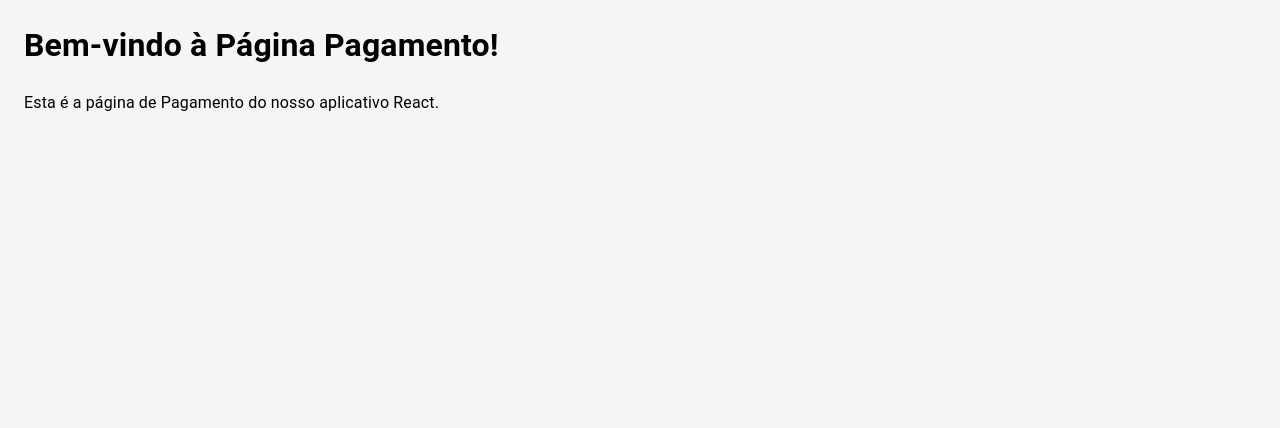
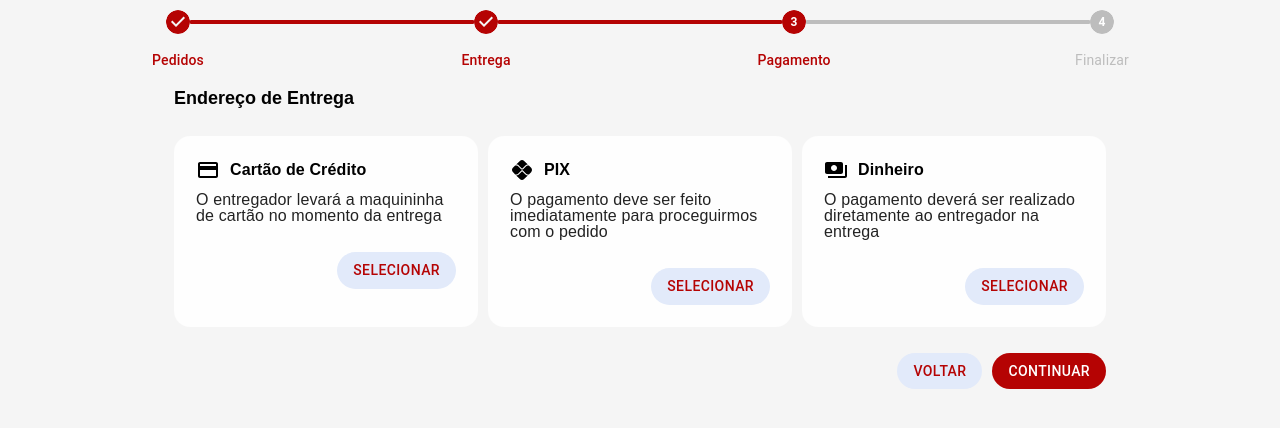
Before and after one commit to edjunior-nascimento/market-place-web, a React (Vite) app: page /pagamento in a window 1280 px wide. Shown: the top 428 px of the page. Built offline with nearby package versions, Linux system fonts and the light colour scheme.

Commit message:
feat: criacao da pagina de pagamento

```diff
--- /dev/null
+++ b/src/components/layouts/CardPagamento/index.tsx
@@ -0,0 +1,73 @@
+import { ArrowForward, CreditCard, Payments, Pix } from "@mui/icons-material";
+import {Box, Button, Card, CardContent, CardMedia, IconButton, Typography } from "@mui/material";
+import { InputCounter } from "../../feature/InputCounter";
+
+
+type CardPagamentoProps = {
+  codigo: number;
+  forma: 'cartao' | 'pix' | 'dinheiro';
+  selecionado: boolean;
+  onSelecionar: (codigo: number) => void;
+};
+
+
+export function CardPagamento({ codigo, forma, selecionado, onSelecionar }: CardPagamentoProps) {
+  return (
+    <Card
+        sx={{
+          width: { xs: '100%', md: '400px' },
+          borderRadius: 4,
+          backgroundColor: '#ffffffDD',
+          boxShadow: 0,
+          display: 'flex',
+          flexDirection: 'column',
+          padding: '20px',
+          gap: '20px',
+
+          border: selecionado ? '2px solid #B50303' : '2px solid transparent',
+          cursor: 'pointer',
+
+        }}
+      >
+      <Box sx={{display:'flex', flexDirection:'column', gap:'10px'}}>
+
+        <Box sx={{display:"flex", flexDirection:'row', gap: '10px',alignItems: 'center' }}>
+          {forma === 'cartao' && <CreditCard />}
+          {forma === 'pix' && <Pix />}
+          {forma === 'dinheiro' && <Payments />}
+          <Typography variant="h6" lineHeight={1.1}>
+            {forma === 'cartao' && 'Cartão de Crédito'}
+            {forma === 'pix' && 'PIX'}
+            {forma === 'dinheiro' && 'Dinheiro'}
+          </Typography>
+        </Box>
+        <Typography variant="subtitle1" lineHeight={1}>
+          {forma === 'cartao' && 'O entregador levará a maquininha de cartão no momento da entrega'}
+          {forma === 'pix' && 'O pagamento deve ser feito imediatamente para proceguirmos com o pedido'}
+          {forma === 'dinheiro' && 'O pagamento deverá ser realizado diretamente ao entregador na entrega'}
+        </Typography>
+      </Box>
+      <Box
+        sx={{
+          px: 0,
+          mt: 1,
+          display: 'flex',
+          alignItems: 'center',
+          justifyContent: 'flex-end',
+          gap: '10px',
+        }}
+      >
+        <Button
+          variant="contained"
+          color="primary"
+          sx={{
+            background: selecionado? '#B50303':'#E2EAFA',
+            color: selecionado? '#FFFFFF':'#B50303', '&:hover': {background:'#E2EAFA'}
+
+          }}
+          onClick={() => onSelecionar(codigo)}>{selecionado ? 'Selecionado' : 'Selecionar'}</Button>
+      </Box>
+    </Card>
+
+  );
+}
--- /dev/null
+++ b/src/pages/PagamentoPage/index copy.tsx
@@ -0,0 +1,48 @@
+import { Box, Button, Container, Divider, Modal, Typography } from "@mui/material";
+import { CardPedido } from "../../components/layouts/CardPedido";
+import { InputStepper } from "../../components/feature/InputStepper";
+import { CardEntrega } from "../../components/layouts/CardEntrega";
+import { Add, PlusOne } from "@mui/icons-material";
+import { useState } from "react";
+import { ModalEndereco } from "../../components/layouts/ModalEndereco";
+import { CardPagamento } from "../../components/layouts/CardPagamento";
+
+export function PagamentoPage() {
+
+  const [selected, setSelected] = useState<number | null>(null);
+
+  return (
+    <Container sx={{padding:'10px'}}>
+      <InputStepper posicao={2}></InputStepper>
+      <Box
+        sx={{
+          display: 'flex',
+          flexDirection: 'column',
+          gap: '10px',
+          px: {xs: '0px', md: '150px'},
+        }}
+      >
+        <Box sx={{ display: 'flex', flexDirection: 'column', gap:'10px'}}>
+
+          <Typography py={2} variant="h5">Endereço de Entrega</Typography>
+
+          <Box sx={{ display: 'flex', flexDirection: {xs: 'column', md: 'row'}, gap:'10px'}}>
+
+              <CardPagamento codigo={1} forma="cartao" selecionado={selected === 1} onSelecionar={setSelected} />
+              <CardPagamento codigo={2} forma="pix" selecionado={selected === 2} onSelecionar={setSelected} />
+              <CardPagamento codigo={3} forma="dinheiro" selecionado={selected === 3} onSelecionar={setSelected} />
+
+          </Box>
+
+
+        </Box>
+
+        <Box sx={{display:'flex', flexDirection: 'row', justifyContent: {xs: 'space-between',md:'flex-end'}, gap:'10px'}} mt={2}>
+          <Button variant="contained" color="primary"  sx={{background:'#E2EAFA', color: '#B50303', '&:hover': {background:'#E2EAFA'}}}>Voltar</Button>
+          <Button variant="contained">Continuar</Button>
+        </Box>
+
+      </Box>
+    </Container>
+  );
+}
--- a/src/pages/PagamentoPage/index.tsx
+++ /dev/null
@@ -1,10 +0,0 @@
-import { Container } from "@mui/material";
-
-export function PagamentoPage() {
-  return (
-    <Container>
-      <h1>Bem-vindo à Página Pagamento!</h1>
-      <p>Esta é a página de Pagamento do nosso aplicativo React.</p>
-    </Container>
-  );
-}
--- a/src/router.tsx
+++ b/src/router.tsx
@@ -2,12 +2,12 @@ import { BrowserRouter, Route, Routes } from "react-router-dom";
 import { ComercioPage } from "./pages/ComercioPage";
 import { ProdutoPage } from "./pages/ProdutoPage";
 import { PedidoPage } from "./pages/PedidoPage";
-import { PagamentoPage } from "./pages/PagamentoPage";
 import { TrocoPage } from "./pages/TrocoPage";
 import { DescontoPage } from "./pages/DescontoPage";
 import { FinalizacaoPage } from "./pages/FinalizacaoPage";
 import { ConfirmacaoPage } from "./pages/ConfirmacaoPage";
 import { EntregaPage } from "./pages/EntregaPage";
+import { PagamentoPage } from "./pages/PagamentoPage/index copy";
 
 function RouterApp(){
     return(
```
